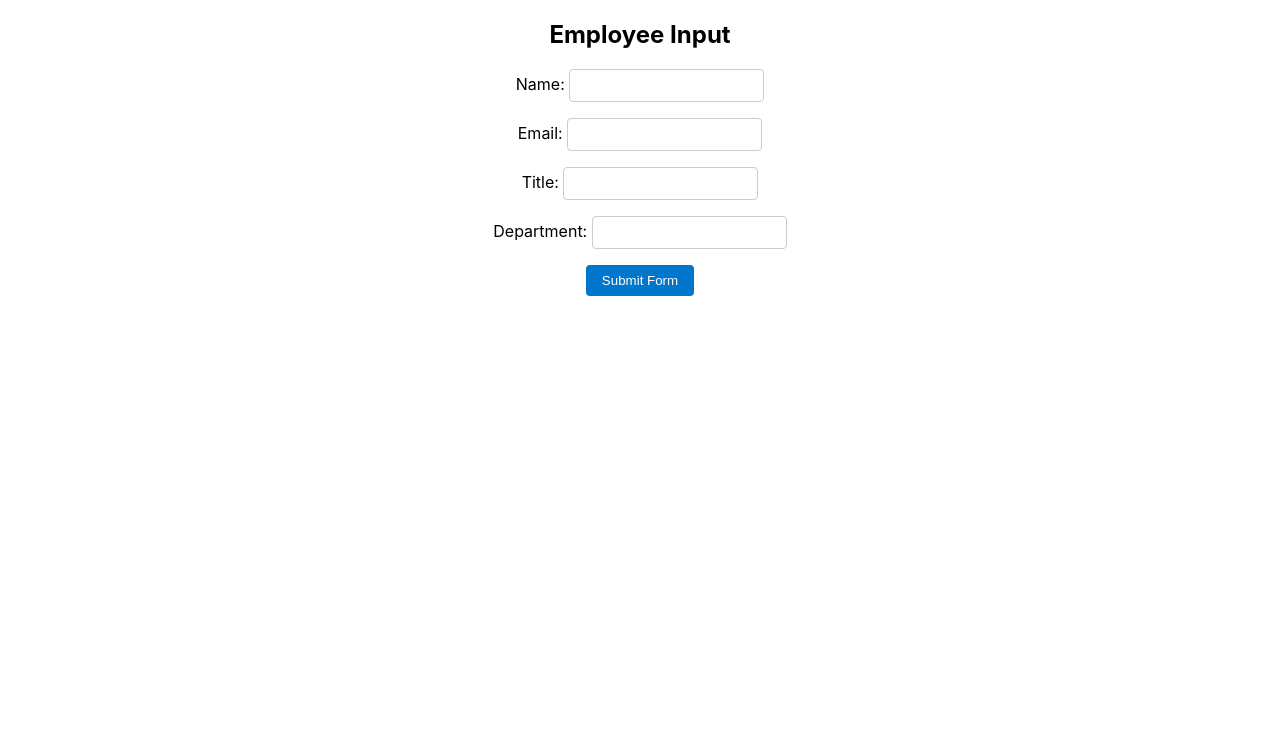
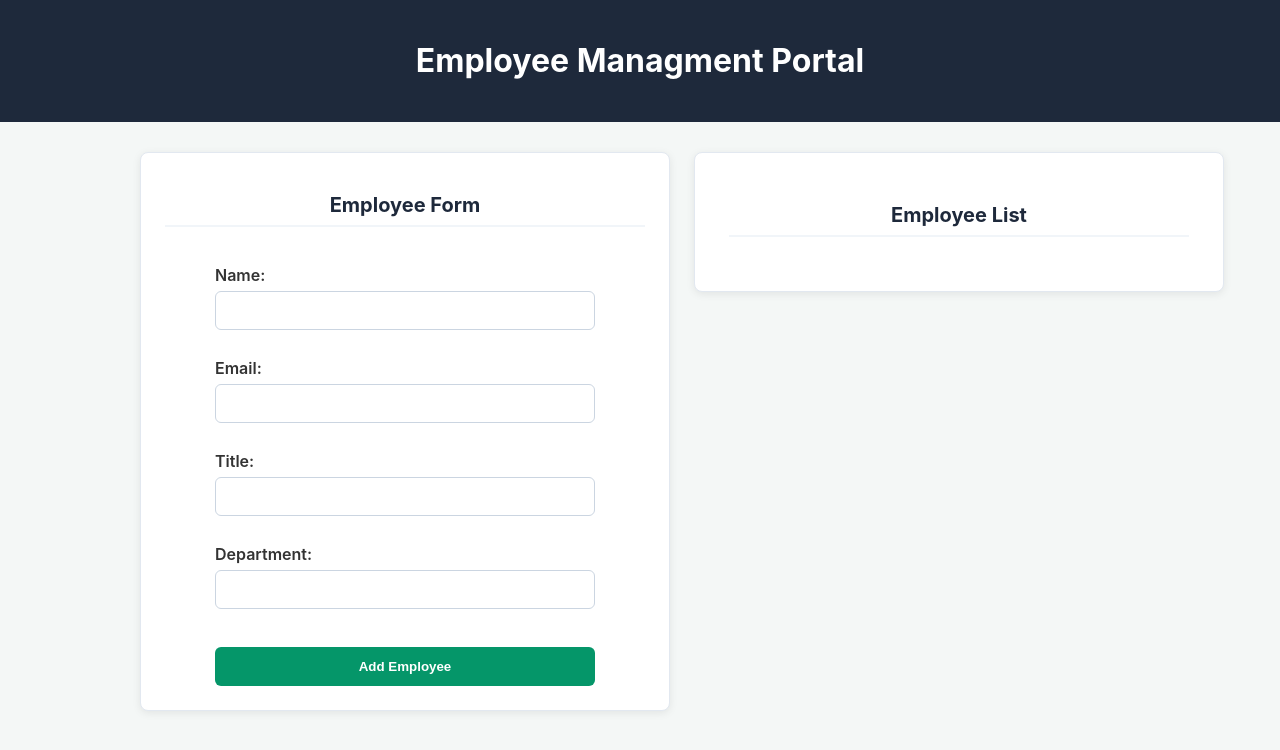
Before and after one commit to halversonk88/INT304, a React (Create React App) app: page / in a window 1280 px wide. Shown: the top 750 px of the page. Built offline with nearby package versions, Linux system fonts and the light colour scheme.

Commit message:
Add files via upload

```diff
--- a/src/App.js
+++ b/src/App.js
@@ -1,11 +1,57 @@
-import './App.css';
+import React, {useState, useEffect} from 'react';
+import './CSS/App.css';
+import { BrowserRouter, Routes, Route } from 'react-router-dom';
 import EmployeeForm from './components/EmployeeForm';
+import EmployeeList from './components/EmployeeList';
+import EmployeeDetail from './components/EmployeeDetail';
 
 function App() {
+
+  // initialize variable state: load from localstorage if available, blank if not
+    const [employees, setEmployees] = useState(() => {
+    const savedEmployees = localStorage.getItem('employees');
+    return savedEmployees ? JSON.parse(savedEmployees) : [];
+  });
+
+
+  // maintain an array of current employees
+  const addEmployee = (newEmployee) => {
+    setEmployees((employees) => [...employees, newEmployee]);
+  };
+
+  // save the employee array to local storage
+  useEffect(() => {
+    localStorage.setItem('employees', JSON.stringify(employees));
+  }, [employees]);
+
   return (
-    <div className="container">
-      <EmployeeForm />
+    <BrowserRouter>
+    <div className="app-container">
+      <header className="app-header">
+        <h1>Employee Managment Portal</h1>
+      </header>
+      <main className='app-main'>
+      <Routes>
+    {/* Option 1: Home page shows form and list */}
+        <Route path="/" element={
+          <div className='main-layout'>
+            <EmployeeForm onAddEmployee={addEmployee} />
+            <div className='list-section'>
+             <EmployeeList employees={employees} />
+            </div>
+          </div>
+        } />
+    {/* Option 2: Emp list and employee detail */}
+        <Route path="/employees/:name" element={
+          <div className='main-layout'>
+            <EmployeeDetail employees={employees} />
+            <EmployeeList employees={employees} />
+          </div>
+        } />
+      </Routes>
+      </main>
     </div>
+  </BrowserRouter>
   );
 }
 
--- /dev/null
+++ b/src/CSS/App.css
@@ -0,0 +1,70 @@
+body {
+  background-color: #f4f7f6;
+  color: #333333;
+}
+
+.app-container {
+  min-height: 100vh;
+  display: flex;
+  flex-direction: column;
+}
+
+.app-header {
+  background-color: #1e293b;
+  color: #ffffff;
+  padding: 20px;
+  text-align: center;
+}
+
+.app-main {
+  max-width: 1000px;
+  margin: 30px auto;
+  padding: 0 20px;
+  width: 100%;
+}
+
+.main-layout {
+  display: flex;
+  gap: 24px;
+  align-items: flex-start;
+}
+
+.main-container {
+  flex: 0 0 48%;
+  min-width: 0;
+  width: 100%;
+  background: #ffffff;
+  padding: 24px;
+  border-radius: 8px;
+  box-shadow: 0 2px 8px rgba(0, 0, 0, 0.08);
+  border: 1px solid #e2e8f0;
+}
+
+.main-container h2 {
+  font-size: 1.25rem;
+  text-align: center;
+  color: #1e293b;
+  margin-bottom: 20px;
+  border-bottom: 2px solid #f1f5f9;
+  padding-bottom: 8px;
+}
+.list-section {
+  flex: 0 0 48%;
+  flex-direction: column;
+  gap: 16px;
+}
+
+.btn-save {
+  margin: 20px 50px 0;
+  padding: 12px;
+  background-color: #059669;
+  color: white;
+  font-weight: 600;
+  border: none;
+  border-radius: 6px;
+  cursor: pointer;
+}
+
+.btn-save:hover {
+  background-color: #047857;
+}
--- /dev/null
+++ b/src/CSS/EmployeeForm.css
@@ -0,0 +1,26 @@
+.employee-form {
+  background: #ffffff;
+  border-radius: 8px;
+  display: flex;
+  flex-direction: column;
+  gap: 8px;
+}
+
+.form-group {
+  display: flex;
+  flex-direction: column;
+  gap: 6px;
+  padding: 10px 50px;
+}
+
+.form-group label {
+  font-weight: 600;
+}
+
+.form-group input {
+  padding: 10px;
+  font-size: 0.95rem;
+  border: 1px solid #cbd5e1;
+  border-radius: 6px;
+  outline: none;
+}
--- /dev/null
+++ b/src/CSS/employee.css
@@ -0,0 +1,55 @@
+ .employee-list {
+  background: #ffffff;
+  padding: 10px;
+  text-align: center;
+}
+
+  .employee-list ul {
+    list-style: none;
+    padding: 0;
+    margin: 0;
+  }
+
+  .employee-list li {
+    margin-bottom: 8px;
+  }
+
+  .employee-list li a {
+    color: #007bff;
+    text-decoration: none;
+  }
+
+  /* Employee Detail Table Styling */
+.detail-table {
+  border-collapse: collapse;
+  width: 100%;
+  margin-top: 10px;
+}
+
+.detail-table td {
+  border: 1px solid #e2e8f0;
+  padding: 10px 12px;
+}
+
+.detail-label {
+  width: 30%;
+  font-weight: 600;
+  color: #475569;
+  white-space: nowrap;
+}
+
+.detail-value {
+  width: 70%;
+  color: #1e293b;
+}
+
+.detail-table tr:nth-child(even) {
+  background-color: #f8fafc;
+}
+
+.employee-detail a {
+  display: flex;
+  justify-content: center;
+  margin-top: 25px;
+  text-decoration: none;
+}
--- /dev/null
+++ b/src/CSS/index.css
@@ -0,0 +1,13 @@
+body {
+  margin: 0;
+  font-family: -apple-system, BlinkMacSystemFont, 'Segoe UI', 'Roboto', 'Oxygen',
+    'Ubuntu', 'Cantarell', 'Fira Sans', 'Droid Sans', 'Helvetica Neue',
+    sans-serif;
+  -webkit-font-smoothing: antialiased;
+  -moz-osx-font-smoothing: grayscale;
+}
+
+code {
+  font-family: source-code-pro, Menlo, Monaco, Consolas, 'Courier New',
+    monospace;
+}
--- /dev/null
+++ b/src/components/EmployeeDetail.js
@@ -0,0 +1,52 @@
+import React from "react";
+import { Link, useParams } from "react-router-dom";
+import '../CSS/employee.css';
+
+function EmployeeDetail(props) {
+// grab the name from the URL
+  const { name } = useParams();
+  const decodedName = decodeURIComponent (name || "");
+
+  // find that employee by name
+  const employee = props.employees.find((emp) => emp.name.toLowerCase() === decodedName.toLowerCase());
+  const { email, title, department } = employee || {}; // Provide fallback object if employee is undefined
+
+  if(!employee) {
+    return (
+      <div className="employeed-detail">
+        <p>Employee "{decodedName}" not found.</p>
+      </div>
+    );
+  }
+  // render an HTML with that employees information
+  return (
+    <div className="main-container">
+      <div className="employee-detail">
+      <h2>Employee Detail</h2>
+      <table className="detail-table">
+        <tbody>
+          <tr>
+            <td className="detail-label"><label>Name:</label></td>
+            <td className="detail-value">{decodedName}</td>
+          </tr>
+          <tr>
+            <td className="detail-label"><label>Email:</label></td>
+            <td className="detail-value">{email}</td>
+          </tr>
+          <tr>
+            <td className="detail-label"><label>Title:</label></td>
+            <td className="detail-value">{title}</td>
+          </tr>
+          <tr>
+            <td className="detail-label"><label>Department:</label></td>
+            <td className="detail-value">{department}</td>
+          </tr>
+        </tbody>
+      </table>
+      <Link to={`/`}><button type="button">Return to Form</button></Link>
+    </div>
+    </div>
+  );
+}
+
+export default EmployeeDetail;
--- a/src/components/EmployeeForm.js
+++ b/src/components/EmployeeForm.js
@@ -1,89 +1,77 @@
-import React from 'react';
-import '../EmployeeForm.css';
+import React, {useState} from 'react';
+import '../CSS/EmployeeForm.css';
 
-class EmployeeForm extends React.Component {
-    constructor(props) {
-        super(props);
-        this.state = {
-            name: '',
-            email: '',
-            title: '',
-            department: ''
-        };
+function EmployeeForm(props) {
+    const [name, setName] = useState('');
+    const [email,setEmail] = useState('');
+    const [title,setTitle] = useState('');
+    const [department,setDept] = useState('');
+
+    const handleSubmit = (e) => {
+        // prevent page from refreshing
+        e.preventDefault();
+
+        //log curret state to console
+        console.log('Form Submitted. Current data state:', {name, email, title, department});
+
+        //pass data back to parent
+        props.onAddEmployee({name, email, title, department});
+
+        //reset state
+        setName ('');
+        setEmail ('');
+        setTitle ('');
+        setDept ('');
     }
 
-    handleChange = (event) => {
-        // Tracking user inputs
-        this.setState({
-            [event.target.name]: event.target.value
-        });
-    }
+    return (
+        <div className='main-container'>
+        <form onSubmit={handleSubmit} className="employee-form">
+            <h2>Employee Form</h2>
 
-    handleSubmit = (event) => {
-        // prevent page from refreshing
-        event.preventDefault();
-
-        //log curret state to console
-        console.log('Form Submitted. Current data state:', this.state);
-
-        //reset state
-        this.setState({
-            name: '',
-            email: '',
-            title: '',
-            department: ''
-        })
-    }
-
-    render() {
-        return (
-            <form onSubmit={this.handleSubmit} className="employee-form">
-                <h2>Employee Input</h2>
-
-                <div>
+            <div className="form-group">
                 <label>Name: </label>
                 <input
                     type="text"
                     name="name"
-                        value={this.state.name}
-                        onChange={this.handleChange}
+                    value={name}
+                    onChange={(e) => setName(e.target.value)}
                 />
             </div>
 
-                <div>
+            <div className="form-group">
                 <label>Email: </label>
                 <input
                     type="email"
                     name="email"
-                        value={this.state.email}
-                        onChange={this.handleChange}
+                    value={email}
+                    onChange={(e) => setEmail(e.target.value)}
                 />
             </div>
 
-                <div>
+            <div className="form-group">
                 <label>Title: </label>
                 <input
                     type="text"
                     name="title"
-                        value={this.state.title}
-                        onChange={this.handleChange}
+                    value={title}
+                    onChange={(e) => setTitle(e.target.value)}
                 />
             </div>
 
-                <div>
+            <div className="form-group">
                 <label>Department: </label>
                 <input
                     type="text"
                     name="department"
-                        value={this.state.department}
-                        onChange={this.handleChange}
+                    value={department}
+                    onChange={(e) => setDept(e.target.value)}
                 />
             </div>
-
-                <button type="submit">Submit Form</button>
+            <button type="submit" className='btn-save'>Add Employee</button>
         </form>
+        </div>
     )
-    }
 }
 
 export default EmployeeForm;
--- /dev/null
+++ b/src/components/EmployeeList.js
@@ -0,0 +1,25 @@
+import React from 'react';
+import {Link} from 'react-router-dom';
+import '../CSS/employee.css';
+
+function EmployeeList(props) {
+
+    return(
+       <div className="main-container">
+            <div className='employee-list'>
+            <h2>Employee List</h2>
+            <ul>
+                {props.employees.map((employee) => (
+                    <li key={employee.name}>
+                    <Link to={`/employees/${encodeURIComponent(employee.name)}`}>
+                        {employee.name}
+                    </Link>
+                    </li>
+                ))}
+            </ul>
+            </div>
+        </div>
+    );
+}
+
+export default EmployeeList;
--- a/src/index.js
+++ b/src/index.js
@@ -1,6 +1,6 @@
 import React from 'react';
 import ReactDOM from 'react-dom/client';
-import './index.css';
+import './CSS/index.css';
 import App from './App';
 
 
```
Lines whose indentation alone changed are shown as unchanged.
